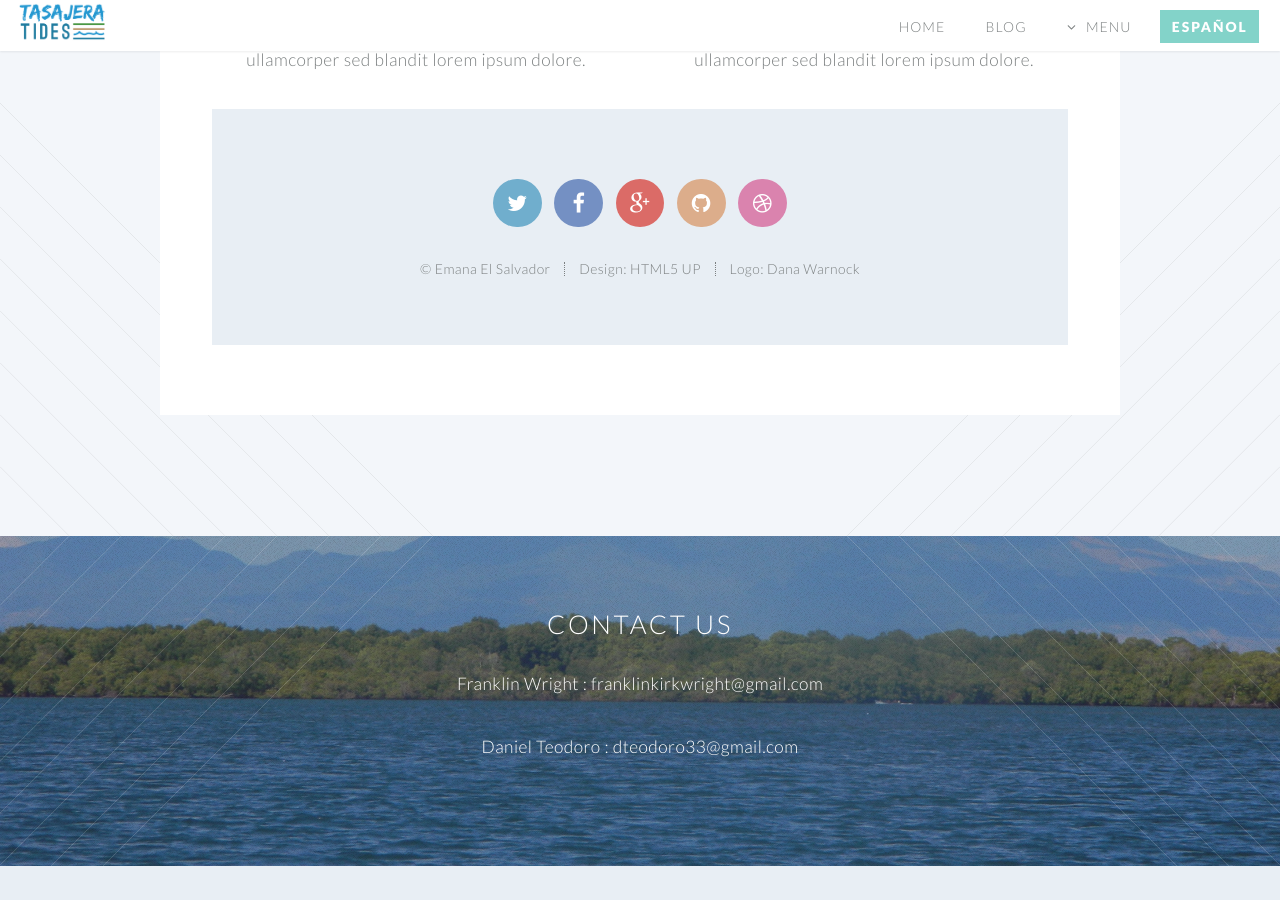
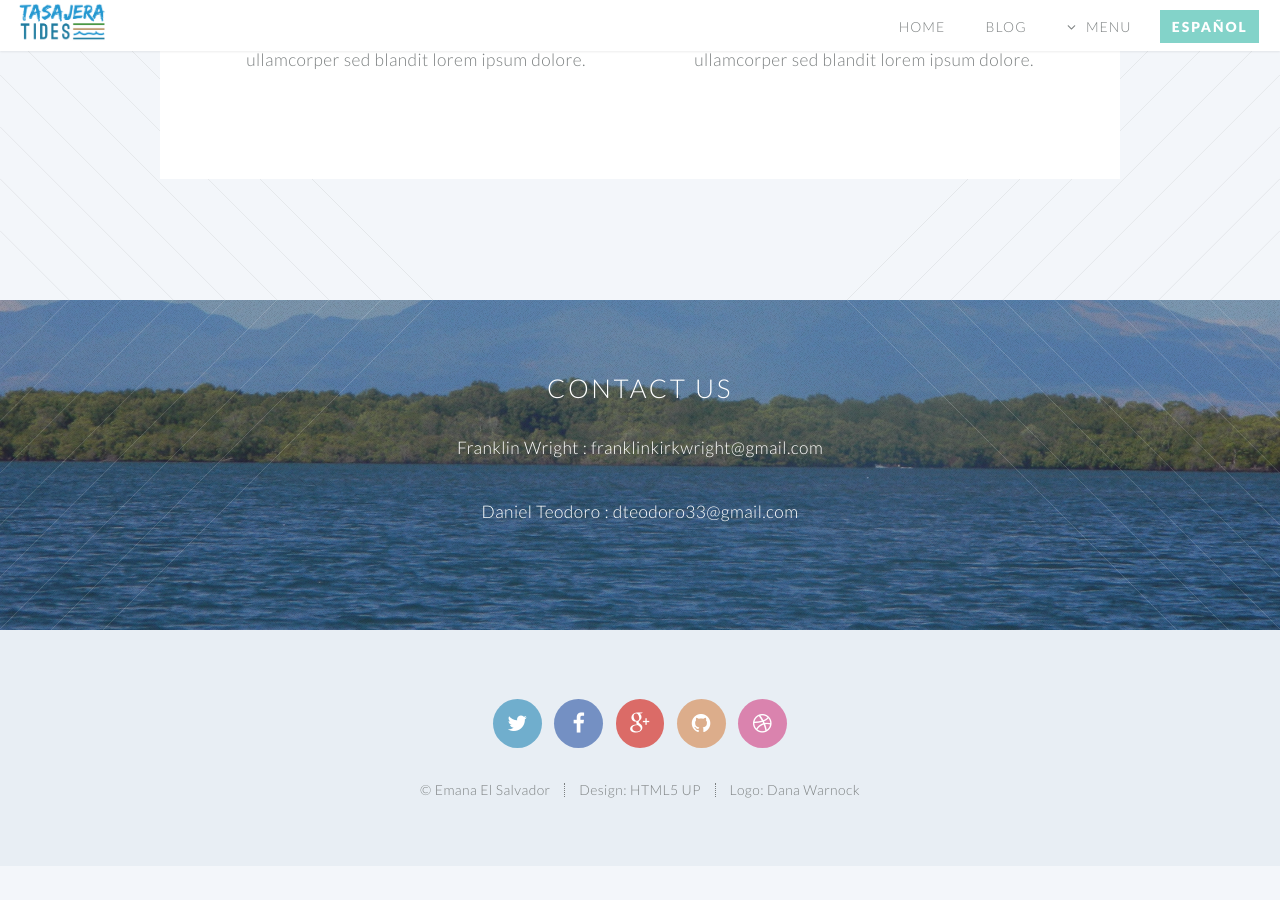
Before and after one commit to danteo90/danteo90.github.io, a Jekyll site: the page built from index-en.html, in a window 1280 px wide and 900 px high, scrolled down 3048 px. Built offline with Jekyll 4.4.1, drawn with Linux system fonts in a browser that asks for light colours; after the commit the page ends 3914 px from its top, so only the background shows below that.

Commit message:
Update index-en.html

```diff
--- a/index-en.html
+++ b/index-en.html
@@ -133,22 +133,6 @@ layout: landing-page-en
 							</div>
 						</div>
 
-						<footer id="footer">
-
-    							<ul class="icons">
-        						<li><a href="#" class="icon circle fa-twitter"><span class="label">Twitter</span></a></li>
-        						<li><a href="#" class="icon circle fa-facebook"><span class="label">Facebook</span></a></li>
-        						<li><a href="#" class="icon circle fa-google-plus"><span class="label">Google+</span></a></li>
-        						<li><a href="#" class="icon circle fa-github"><span class="label">Github</span></a></li>
-        						<li><a href="#" class="icon circle fa-dribbble"><span class="label">Dribbble</span></a></li>
-    							</ul>
-
-    							<ul class="copyright">
-        						<li>&copy; Emana El Salvador</li><li>Design: <a href="http://html5up.net">HTML5 UP</a></li><li>Logo: Dana Warnock</li>
-    							</ul>
-
-						</footer>
-
 					</section>
 
 			</article>
```
